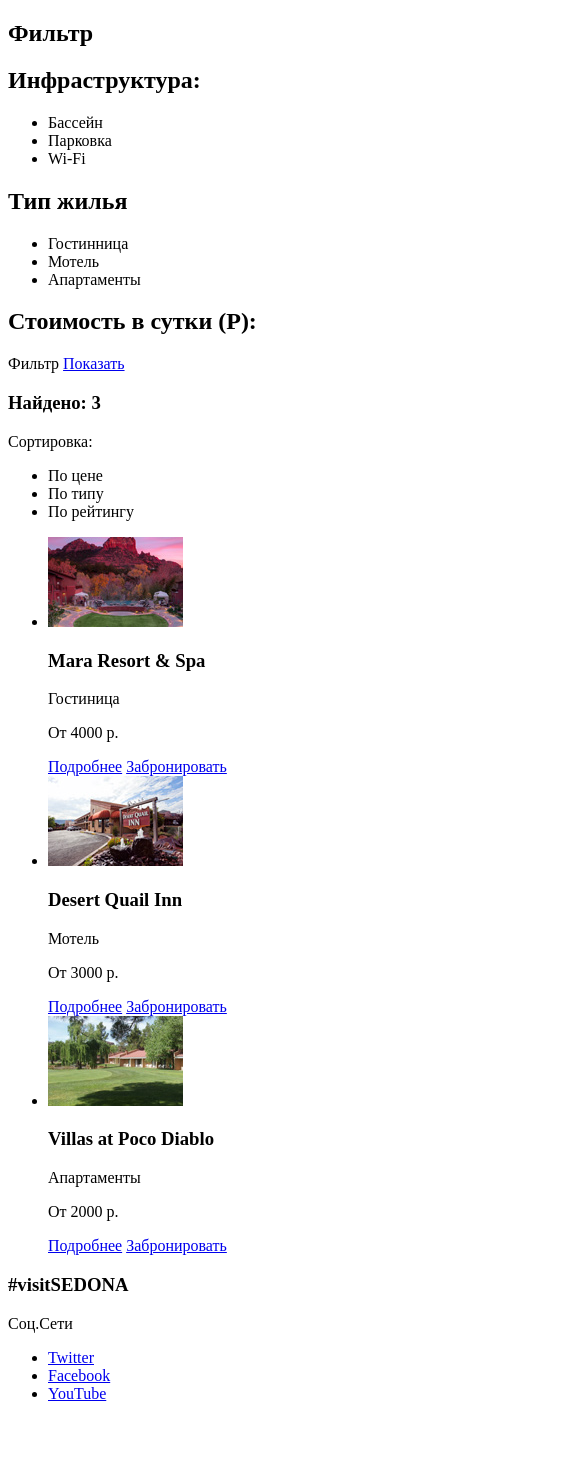
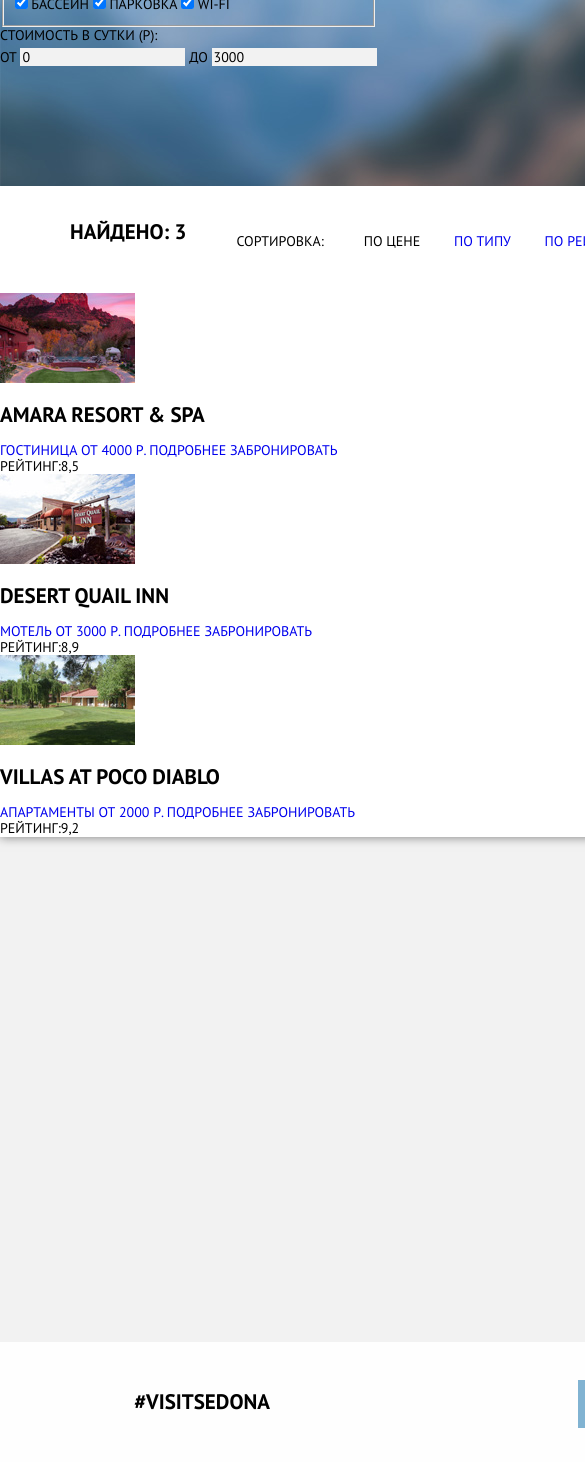
Before and after one commit to SosninVitaliy/826593-sedona, a plain HTML site: page inner.html in a window 390 px wide. Shown: the part 88-1550 px from the top of the page, 585 px wide, since content can reach past the window. Before the commit the page ends 1507 px from the top, so only its background shows below. Drawn offline with Linux system fonts and the light colour scheme.

Commit message:
ну вот(

```diff
--- a/css/style.css
+++ b/css/style.css
@@ -8,7 +8,6 @@ body {
 
 	font-family: 'PT Sans', sans-serif;
 	font-size: 14px;
-	line-height: 21px;
 	font-weight: 400;
 	color: #000;
 	text-transform: uppercase;
@@ -105,6 +104,7 @@ h2 {
 	line-height: 21px;
 }
 
+/*--------------*/
 
 .feature-right {
 	float: left;
@@ -112,6 +112,16 @@ h2 {
 	height: 256px;
 	text-align: center;
 }
+
+.feature-right h2 {
+	padding-top: 45px;
+}
+
+.feature-left h2 {
+	padding-top: 45px;
+}
+
+/*----------------*/
 
 .feature-left {
 	float: right;
@@ -195,7 +205,7 @@ h2 {
 
 /*кнопка*/
 
-.button {
+.appointment-header .button {
 	font-size: 21px;
 	line-height: 26px;
 	color: #fff;
@@ -256,19 +266,60 @@ button {
 	position: absolute;
 	margin-top: 505px;
 	display: flex;
+	justify-content: space-around;
+	align-items: center;
 	width: 1200px;
 	height: 120px;
 	background-color: rgba(255, 255, 255, 0.9);
+	text-align: center;
 }
 
 .visitsedona {
-
+	color: #000;
+	font-size: 21px;
+	line-height: 26px;
+	font-weight: 700;
 }
 
-.social-button {
-
+.main-footer li {
+	list-style: none;
+	display: inline-block;
+	background-color: #81b3d2;
+	width:46px;
+	height: 48px;
 }
 
-.copyright {
+.copyright span {
+	line-height: 26px;
+	font-style: normal;
+}
 
+
+/*inner*/
+
+.filter {
+	position: absolute;
 }
+
+.type {
+	padding-top: 30px;
+	padding-bottom: 30px;
+	display: flex;
+}
+
+.type span {
+	font-size: 21px;
+	line-height: 26px;
+	font-weight: 700;
+	padding-left: 70px;
+}
+
+.type p {
+	padding-left: 50px;
+}
+
+.type li {
+	list-style: none;
+	display: inline-block;
+	padding-right: 30px;
+}
--- a/inner.html
+++ b/inner.html
@@ -3,14 +3,16 @@
 <head>
 	<meta charset="UTF-8">
 	<title>HTML Academy: Седона(hotels)</title>
+	<link href="https://fonts.googleapis.com/css?family=PT+Sans:400,700&amp;subset=cyrillic" rel="stylesheet">
+    <link rel="stylesheet" href="css/normalize.css">
+    <link rel="stylesheet" href="css/style.css">
 </head>
 <body>
 
+<section class="sedona">
+	<main class="container">
 		<header class="main-header">
 			<nav class="main-navigation">
-			<a class="main-header-logo">
-				<!-- <img src="img/logo.png" alt="Логотип Седона"> -->
-			</a>
 				<ul class="site-navigation">
 					<li><a href="info.html">Информация</a></li>
 					<li><a href="info.html">Фото и видео</a></li>
@@ -18,77 +20,125 @@
 					<li><a href="info.html">Гостиницы</a></li>
 				</ul>
 			</nav>
+			<div class="main-header-logo">
+				<img src="img/logo-sedona.svg" alt="Логотип Седона">
+			</div>
+			<section class="filter">
+			<form class="filter-form1" action="#" method="get">
+			    <fieldset>
+			        <legend>Инфраструктура:</legend>
+			        <input type="checkbox" name="pool" id="pool" checked>
+			        <label for="pool">Бассейн</label>
+			        <input type="checkbox" name="parking" id="parking">
+			        <label for="parking">Парковка</label>
+			        <input type="checkbox" name="wi-fi" id="wi-fi">
+			        <label for="wi-fi">wi-fi</label>
+			    </fieldset>
+		    </form>
+			<form class="filter-form2" action="#" method="get">
+			    <fieldset>
+			        <legend>Тип жилья:</legend>
+			        <input type="checkbox" name="hotel" id="hotel" checked>
+			        <label for="hotel">Бассейн</label>
+			        <input type="checkbox" name="motel" id="motel" checked>
+			        <label for="motel">Парковка</label>
+			        <input type="checkbox" name="apartments" id="apartments" checked>
+			        <label for="apartments">wi-fi</label>
+			    </fieldset>
+		    </form>
+		    <div class="filter-range">
+		      <div class="filter-range-title">Стоимость в сутки (р):</div>
+			      <div class="price-controls">
+			        <label class="min-price">от <input type="text" name="min-price" value="0"></label>
+			        <label class="max-price">до <input type="text" name="max-price" value="3000"></label>
+			      </div>
+			      <div class="range-controls">
+			        <div class="scale">
+			          <div class="bar"></div>
+			        </div>
+			        <div class="range-toggle range-toggle-min"></div>
+			        <div class="range-toggle range-toggle-max"></div>
+			      </div>
+		</section>
+			<div class="logo-img">
+				<img src="img/Слой 1.jpg" alt="Фон">
+			</div>
 		</header>
-
-	<main class="container">
-		<section class="filter">
-			<h1 class="visually-hidden">Фильтр</h1>
-			<h2>Инфраструктура:</h2>
+		<section class="type">
+			<span>Найдено: 3</span>
+				<p>Сортировка:</p>
 				<ul>
-				<li class="check swimming-pool">Бассейн</li>
-				<li class="check parking">Парковка</li>
-				<li class="check internet">Wi-Fi</li>
+					<li><a class="sorting">По цене</a></li>
+					<li><a href="#" class="sortings">По типу</a></li>
+					<li><a href="#" class="sortings">По рейтингу</a></li>
 				</ul>
-			<h2>Тип жилья</h2>
-			<ul>
-				<li class="check hotel">Гостинница</li>
-				<li class="check motel">Мотель</li>
-				<li class="check apartments">Апартаменты</li>
-			</ul>
-			<h2>Стоимость в сутки (Р):</h2>
-			<!-->Фильтр</!-->
-			<a href="#" class="button">Показать</a>
+			<div class="control">
+				<a class="top"></a>
+				<a class="bottom" href="#"></a>
+			</div>
 		</section>
 
 		<section class="choice">
-			<h3>Найдено: 3</h3>
-			<p>Сортировка:</p>
-			<ul class="sorting">
-				<li>По цене</li>
-				<li>По типу</li>
-				<li>По рейтингу</li>
-			</ul>
-			<ul></ul>
-			<ul class="found">
-				<li class="choice_1">
+			<article>
+				<div class="desc">
 					<img src="img/Layer 21.jpg" alt="Mara Resort & Spa">
-					<h3>Mara Resort & Spa</h3>
-					<p>Гостиница</p>
-					<p>От 4000 р.</p>
+					<h2>Amara Resort & Spa</h2>
+					<a href="#">Гостиница</a>
+					<a href="#">От 4000 р.</a>
 					<a href="#" class="button">Подробнее</a>
 					<a href="#" class="button">Забронировать</a>
-				</li>
-				<li class="choice_2">
-					<img src="img/Layer 89 copy.jpg" alt="Desert Quail Inn">
-					<h3>Desert Quail Inn</h3>
-					<p>Мотель</p>
-					<p>От 3000 р.</p>
+				</div>
+				<div class="rating">
+					<span>Рейтинг:8,5</span>
+				</div>
+			</article>
+			<article>
+				<div class="desc">
+					<img src="img/Layer 89 copy.jpg" alt="Mara Resort & Spa">
+					<h2>Desert Quail Inn</h2>
+					<a href="#">Мотель</a>
+					<a href="#">От 3000 р.</a>
 					<a href="#" class="button">Подробнее</a>
 					<a href="#" class="button">Забронировать</a>
-				</li>
-				<li class="choice_3">
-					<img src="img/Layer 22.jpg" alt="Villas at Poco Diablo">
-					<h3>Villas at Poco Diablo</h3>
-					<p>Апартаменты</p>
-					<p>От 2000 р.</p>
+				</div>
+				<div class="rating">
+					<span>Рейтинг:8,9</span>
+				</div>
+			</article>
+			<article>
+				<div class="desc">
+					<img src="img/Layer 22.jpg" alt="Mara Resort & Spa">
+					<h2>Villas at Poco Diablo</h2>
+					<a href="#">Апартаменты</a>
+					<a href="#">От 2000 р.</a>
 					<a href="#" class="button">Подробнее</a>
 					<a href="#" class="button">Забронировать</a>
-				</li>
-			</ul>
+				</div>
+				<div class="rating">
+					<span>Рейтинг:9,2</span>
+				</div>
+			</article>
 		</section>
 
 	</main>
 
 	<footer class="main-footer">
-			<h3>#visitSEDONA</h3>
-			<div class="visually-hidden">Соц.Сети</div>
+			<a class="visitsedona" href="#">#visitSEDONA</a>
 			<ul>
-				<li><a href="#" class="social-button">Twitter</a></li>
-				<li><a href="#" class="social-button">Facebook</a></li>
-				<li><a href="#" class="social-button">YouTube</a></li>
+		        <li><a class="social-button" href="#">
+		          <svg xmlns="http://www.w3.org/2000/svg" xmlns:xlink="http://www.w3.org/1999/xlink" width="17" height="15" viewBox="0 0 17 15"><path fill="#fff" d="M10.95.144c1.685-.496 2.984.27 3.577 1.179.673-.231 1.331-.481 2.011-.708a2.345 2.345 0 0 1-.857 1.768c.685.17 1.304-.491 1.304-.491-.169 1-1.006 1.788-1.563 2.024-.231 6.75-3.175 11.217-10.077 11.082h-.446c-.41 0-4.164-.46-4.898-1.887 2.271.196 3.893-.422 4.693-1.177-.96-.3-2.679-.477-2.979-2.95.349.106.564.228 1.19.119C1.705 8.247.374 7.53.448 5.33c.285.328 1.067.536 1.34.472C1.085 5.561-.182 2.442.894.85c1.818 1.854 3.735 3.606 7.152 3.773C8.254 2.33 9.183.793 10.95.144z"/></svg>
+		        </a></li>
+				<li><a class="social-button" href="#">
+			       <svg xmlns="http://www.w3.org/2000/svg" width="19" height="20" viewBox="0 0 10.15 21.74"><path d="M3.34 1.12A4.77 4.77 0 0 1 6.53 0h3.61v3.81H7.81a1.07 1.07 0 0 0-1.09.83v2.55h3.42c-.08 1.23-.24 2.45-.41 3.67h-3v10.87H2.21V10.86H0V7.21h2.19V3.66a3.83 3.83 0 0 1 1.15-2.54z" fill="#fff"/></svg>
+		        </a></li>
+				<li><a class="social-button" href="#">
+		          <svg xmlns="http://www.w3.org/2000/svg" xmlns:xlink="http://www.w3.org/1999/xlink" width="20" height="16" viewBox="0 0 20 16"><path fill="#fff" d="M17 0H3C1.35 0 0 1.35 0 3v10c0 1.65 1.35 3 3 3h14c1.65 0 3-1.35 3-3V3c0-1.65-1.35-3-3-3zM6.027 11.998V4.002L15.014 8l-8.987 3.998z"/></svg>
+		        </a></li>
 			</ul>
-			<!-- <img src="img/logo.png" alt="Логотип HTML Academy"> -->
+			<address class="copyright">
+	   			<span>Website by</span><a scr="img/logo-htmlacademy.svg" href="https://htmlacademy.ru/"></a>
+	  		</address>
 		</footer>
-
+	</section>
 </body>
 </html>
```
Also changed, not shown: index.html (+15 -9 lines), img/Слой 1.jpg (added). Lines whose indentation alone changed are shown as unchanged.
